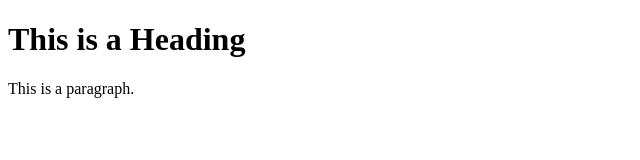
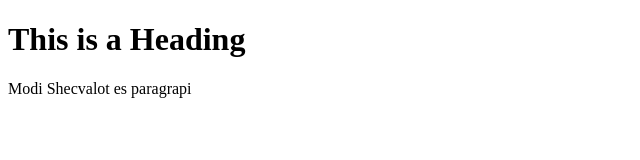
Before and after one commit to bestprogrammingtools/First-HTML-Project, a plain HTML site: page index.html in a window 1280 px wide. Shown: the whole page, without its empty margins (0-640 px from the left). Drawn offline with Linux system fonts and the light colour scheme.

Commit message:
avtvirtot shecvlili paragrapi

```diff
--- a/index.html
+++ b/index.html
@@ -6,7 +6,7 @@
 <body>
 
 <h1>This is a Heading</h1>
-<p>This is a paragraph.</p>
+<p>Modi Shecvalot es paragrapi</p>
 
 </body>
 </html>
```
